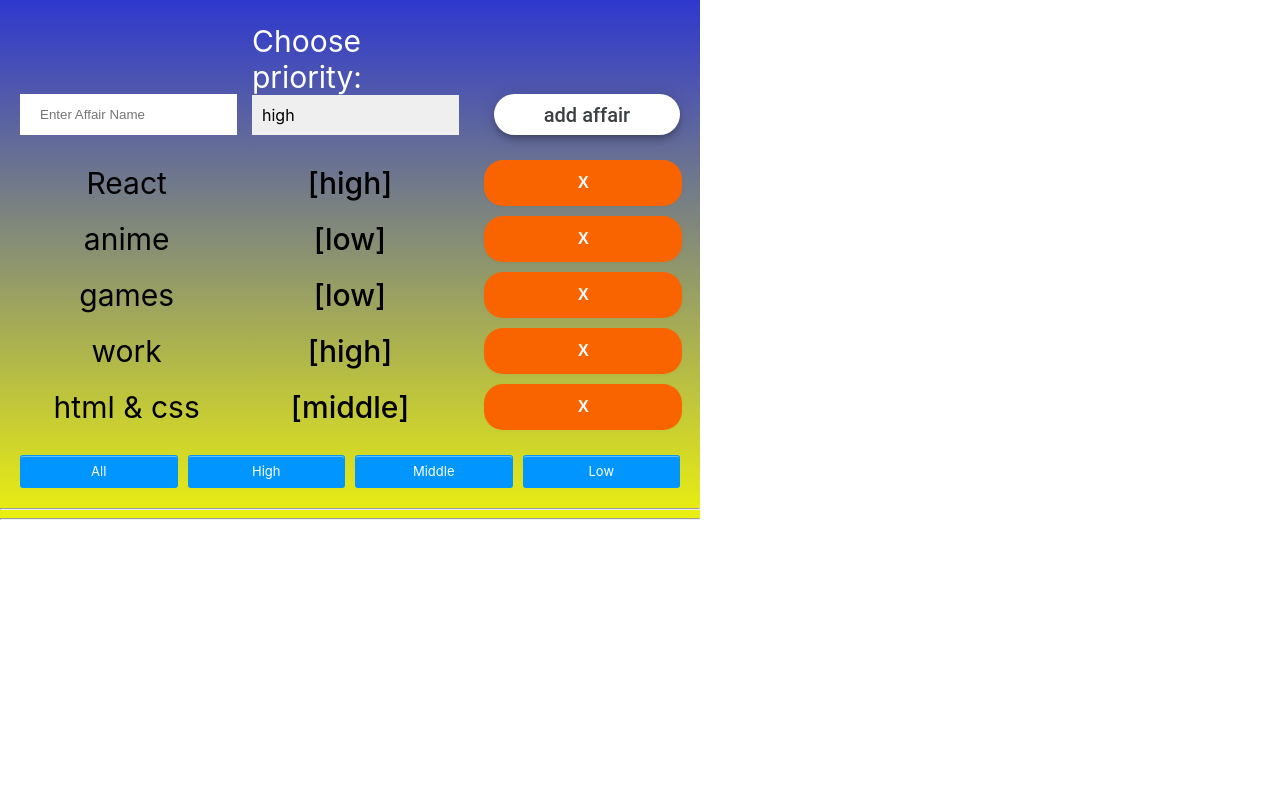
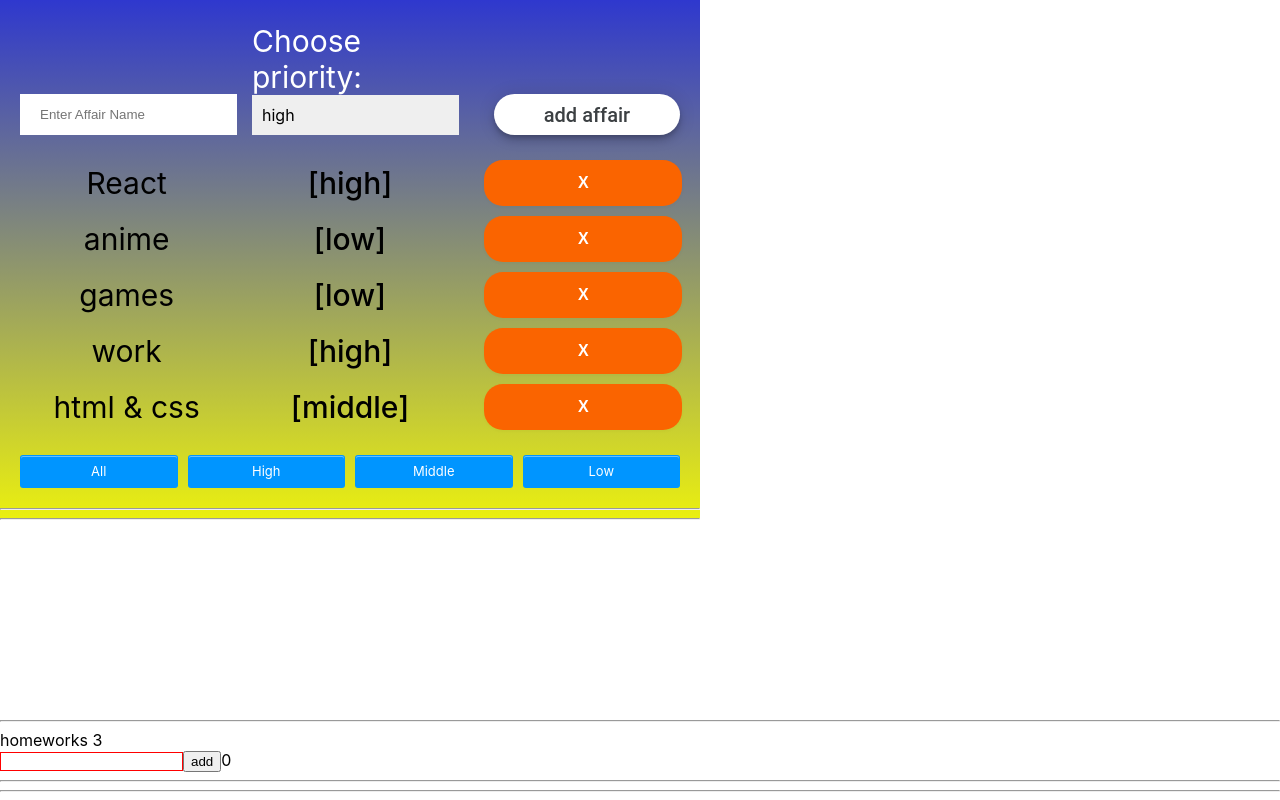
Before and after one commit to Jgatzwow/simple-react-hw-my-take, a React (Create React App) app: page / in a window 1280 px wide. Shown: the part 785-1585 px from the top of the page. Before the commit the page ends 1505 px from the top, so only its background shows below. Built offline with nearby package versions, Linux system fonts and the light colour scheme.

Commit message:
started hw 3

```diff
--- a/src/p1-main/m1-ui/u1-app/App.tsx
+++ b/src/p1-main/m1-ui/u1-app/App.tsx
@@ -2,6 +2,7 @@
 import s from './App.module.css'
 import HW1 from '../../../p2-homeworks/h1/HW1'
 import HW2 from '../../../p2-homeworks/h2/HW2';
+import HW3 from '../../../p2-homeworks/h3/HW3';
 
 function App() {
     return (
@@ -9,7 +10,7 @@
             <div>react homeworks:</div>
             <HW1/>
             <HW2/>
-            {/*<HW3/>*/}
+            <HW3/>
             {/*<HW4/>*/}
             {/*<HW5/>*/}
 
--- a/src/p2-homeworks/h3/Greeting.tsx
+++ b/src/p2-homeworks/h3/Greeting.tsx
@@ -1,12 +1,12 @@
-import React from 'react'
+import React, {ChangeEvent} from 'react'
 import s from './Greeting.module.css'
 
 type GreetingPropsType = {
-    name: any // need to fix any
-    setNameCallback: any // need to fix any
-    addUser: any // need to fix any
-    error: any // need to fix any
-    totalUsers: any // need to fix any
+    name: string // need to fix any
+    setNameCallback: (e: ChangeEvent<HTMLInputElement>) => void // need to fix any
+    addUser: () => void // need to fix any
+    error: string // need to fix any
+    totalUsers: number // need to fix any
 }
 
 // презентационная компонента (для верстальщика)
--- a/src/p2-homeworks/h3/GreetingContainer.tsx
+++ b/src/p2-homeworks/h3/GreetingContainer.tsx
@@ -1,9 +1,10 @@
-import React, {useState} from 'react'
+import React, {ChangeEvent, useState} from 'react'
 import Greeting from './Greeting'
+import {UserType} from './HW3';
 
 type GreetingContainerPropsType = {
-    users: any // need to fix any
-    addUserCallback: any // need to fix any
+    users: Array<UserType> // need to fix any
+    addUserCallback: (name:string) => void // need to fix any
 }
 
 // более простой и понятный для новичков
@@ -12,17 +13,18 @@
 // более современный и удобный для про :)
 // уровень локальной логики
 const GreetingContainer: React.FC<GreetingContainerPropsType> = ({users, addUserCallback}) => { // деструктуризация пропсов
-    const [name, setName] = useState<any>('') // need to fix any
-    const [error, setError] = useState<any>('') // need to fix any
+    const [name, setName] = useState<string>('') // need to fix any
+    const [error, setError] = useState<string>('') // need to fix any
 
-    const setNameCallback = (e: any) => { // need to fix any
-        setName('') // need to fix
+    const setNameCallback = (e: ChangeEvent<HTMLInputElement>) => { // need to fix any
+        setName(e.currentTarget.value) // need to fix
     }
     const addUser = () => {
-        alert(`Hello  !`) // need to fix
+        addUserCallback(name)
+        alert(`Hello ${name} !`) // need to fix
     }
 
-    const totalUsers = 0 // need to fix
+    const totalUsers = users.length // need to fix
 
     return (
         <Greeting
--- a/src/p2-homeworks/h3/HW3.tsx
+++ b/src/p2-homeworks/h3/HW3.tsx
@@ -3,16 +3,16 @@
 
 // types
 export type UserType = {
-    _id: any // need to fix any
-    name: any // need to fix any
+    _id: number // need to fix any
+    name: string // need to fix any
 }
 
 // уровень работы с глобальными данными
 function HW3() {
-    const [users, setUsers] = useState<any>([]) // need to fix any
+    const [users, setUsers] = useState<Array<UserType>>([]) // need to fix any
 
-    const addUserCallback = (name: any) => { // need to fix any
-        setUsers([]) // need to fix
+    const addUserCallback = (name: string) => { // need to fix any
+        setUsers([{_id: Date.now(), name}]) // need to fix
     }
 
     return (
```
Also changed, not shown: src/p2-homeworks/h2/AddAffair.tsx (+8 -6 lines).
